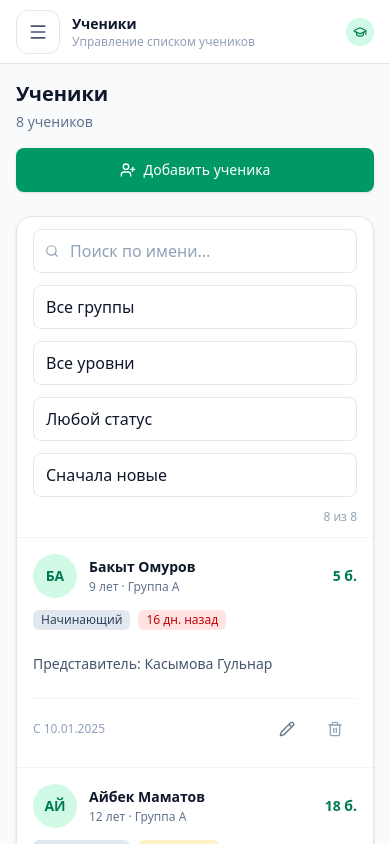
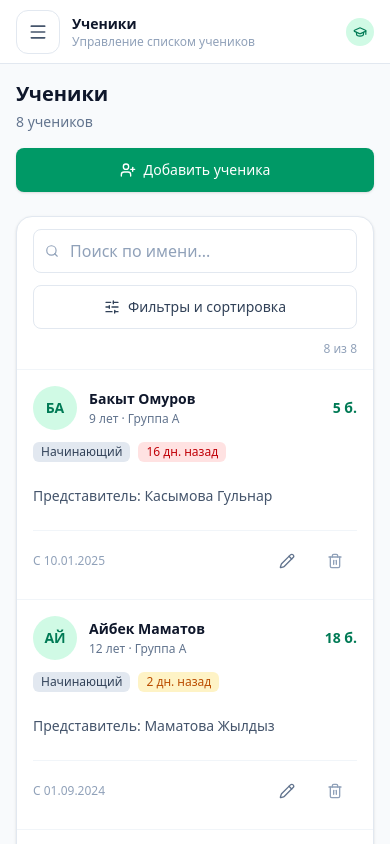
Before and after one commit to adiletzainidinov/koral_learn, a Next.js app: page /students in a window 390 px wide. Shown: the top 844 px of the page. Built offline with nearby package versions, Linux system fonts and the light colour scheme.

Commit message:
fix: fit family month selector and collapse mobile student filters

```diff
--- a/src/widgets/family-detail/index.tsx
+++ b/src/widgets/family-detail/index.tsx
@@ -1440,13 +1440,14 @@ export function FamilyDetail({ familyId }: { familyId: string }) {
       </div>
 
       {/* Month selector */}
-      <div className="flex items-center gap-2 mb-4">
+      <div className="flex flex-wrap items-center gap-2 mb-4">
         <span className="text-xs font-medium text-slate-500 shrink-0">Расчётный месяц:</span>
-        <div className="relative">
+        <div className="relative min-w-0 max-w-full">
           <select
             value={selectedMonth}
             onChange={(e) => setSelectedMonth(e.target.value)}
-            className="h-8 rounded-xl border border-slate-200 bg-white px-3 pr-7 text-sm font-medium text-slate-800 appearance-none focus:outline-none focus:ring-2 focus:ring-emerald-500 cursor-pointer">
+            aria-label="Расчётный месяц"
+            className="h-8 max-w-full rounded-xl border border-slate-200 bg-white px-3 pr-7 text-sm font-medium text-slate-800 appearance-none focus:outline-none focus:ring-2 focus:ring-emerald-500 cursor-pointer">
             {pageMonthOptions.map((o) => (
               <option key={o.value} value={o.value}>
                 {o.label}{o.value === currentMonth ? ' (текущий)' : ''}
@@ -1528,7 +1529,7 @@ export function FamilyDetail({ familyId }: { familyId: string }) {
           { key: 'history', label: `История (${history.length})` },
         ] as const).map(({ key, label }) => (
           <button key={key} onClick={() => setTab(key)}
-            className={cn('px-4 py-2 rounded-lg text-sm font-medium transition-colors',
+            className={cn('shrink-0 whitespace-nowrap min-h-11 sm:min-h-0 px-4 py-2 rounded-lg text-sm font-medium transition-colors',
               tab === key ? 'bg-white text-slate-900 shadow-sm' : 'text-slate-500 hover:text-slate-700'
             )}>
             {label}
--- a/src/widgets/students-table/index.tsx
+++ b/src/widgets/students-table/index.tsx
@@ -3,7 +3,7 @@
 import { useState, useMemo } from 'react';
 import Link from 'next/link';
 import { useRouter } from 'next/navigation';
-import { Search, UserPlus, Trash2, Pencil, Users } from 'lucide-react';
+import { Search, UserPlus, Trash2, Pencil, Users, SlidersHorizontal } from 'lucide-react';
 import { Input } from '@/shared/ui/input';
 import { Button } from '@/shared/ui/button';
 import { Badge, LevelBadge } from '@/shared/ui/badge';
@@ -69,6 +69,7 @@ export function StudentsTable() {
   }, [students, links, families, familyContacts]);
 
   const [search, setSearch] = useState('');
+  const [filtersOpen, setFiltersOpen] = useState(false);
   const [filterGroup, setFilterGroup] = useState('');
   const [filterLevel, setFilterLevel] = useState('');
   const [filterPresence, setFilterPresence] = useState('');
@@ -192,6 +193,18 @@ export function StudentsTable() {
               />
             </div>
 
+            <Button
+              type="button"
+              variant="outline"
+              className="sm:hidden"
+              aria-expanded={filtersOpen}
+              aria-controls="student-filters"
+              onClick={() => setFiltersOpen((value) => !value)}
+            >
+              <SlidersHorizontal className="size-4" />
+              {filtersOpen ? 'Скрыть фильтры' : 'Фильтры и сортировка'}
+            </Button>
+            <div id="student-filters" className={`${filtersOpen ? 'grid' : 'hidden'} grid-cols-1 gap-3 sm:contents`}>
             <Select
               options={groupOptions}
               value={filterGroup}
@@ -223,6 +236,7 @@ export function StudentsTable() {
               aria-label="Сортировка учеников"
               className="w-full sm:w-52"
             />
+            </div>
 
             <div className="flex items-center gap-2 ml-auto">
               {hasFilters && (
```
